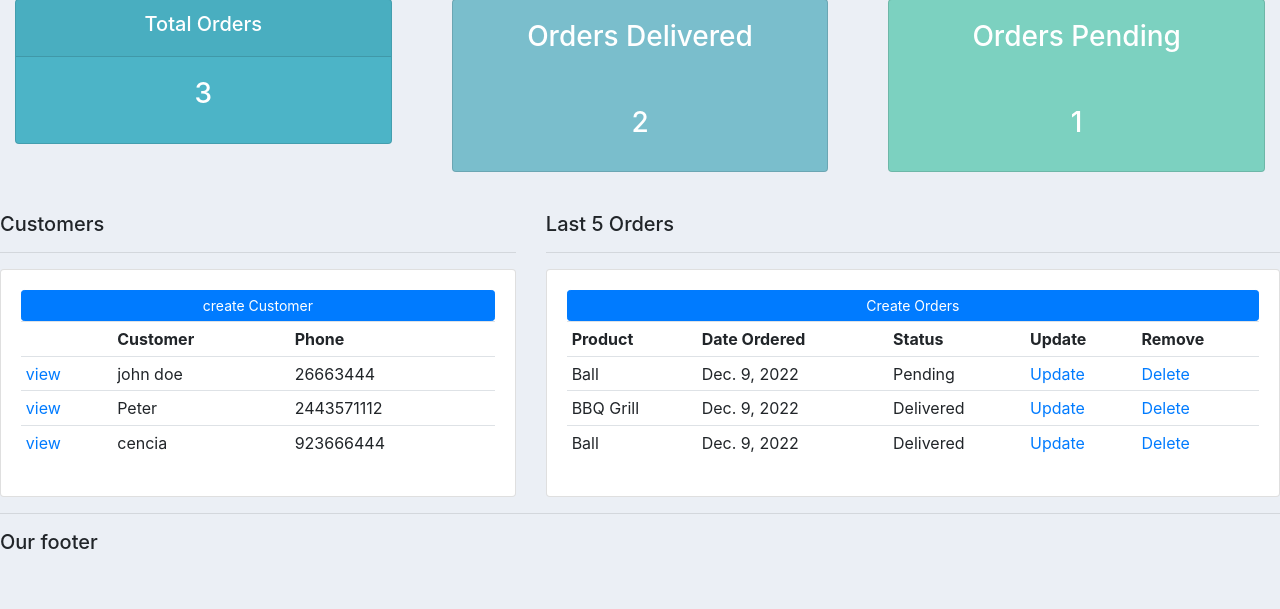
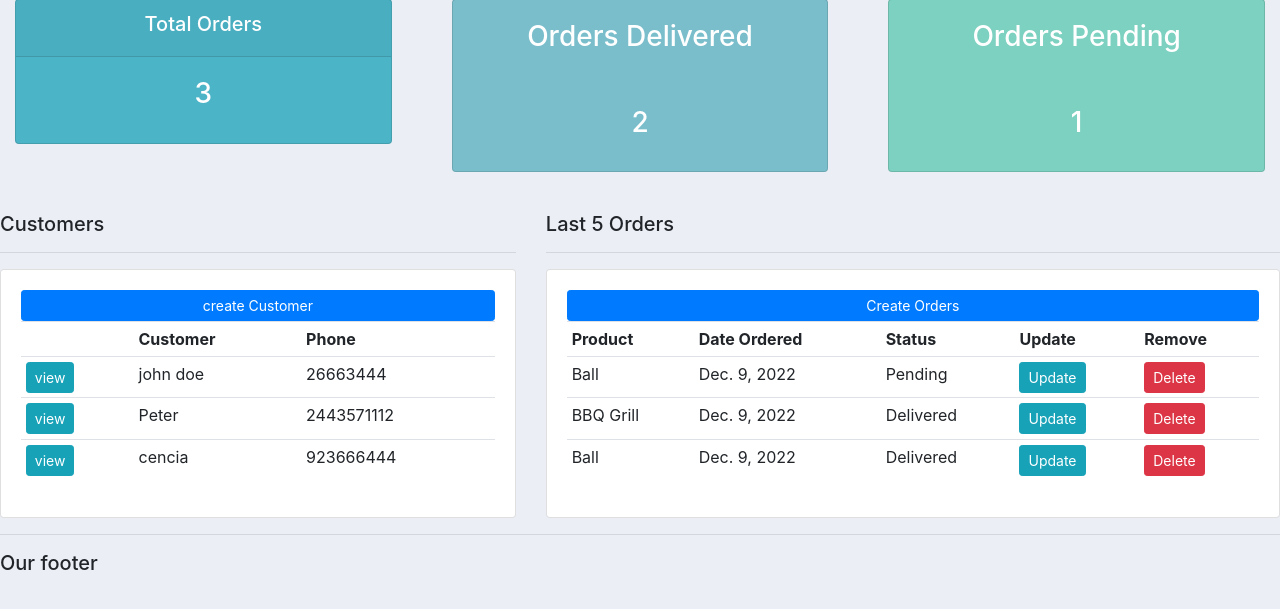
Before and after one commit to Cencious/CRM-app, a Django app: page / in a window 1280 px wide. Shown: the part 191-800 px from the top of the page. Run offline with Django 4.2, Linux system fonts and the light colour scheme; data comes from the database, SQL or seed files in the repository; some libraries are stand-ins or nearby versions.

Commit message:
style link

```diff
--- a/accounts/templates/accounts/dashboard.html
+++ b/accounts/templates/accounts/dashboard.html
@@ -18,7 +18,7 @@
                 </tr>
                 {% for customer in customers%}
                 <tr>
-                    <td><a href="{% url 'customer' customer.id %}">view</a></td>
+                    <td><a class="btn btn-sm btn-info" href="{% url 'customer' customer.id %}">view</a></td>
                     <td>{{customer.name}} </td>
                     <td>{{customer.phone}} </td>
                 </tr>
@@ -47,8 +47,8 @@
                     <td>{{order.products}} </td>
                     <td>{{order.date_created}} </td>
                     <td>{{order.status}} </td>
-                    <td><a href="">Update</a></td>
-                    <td><a href="">Delete</a></td>
+                    <td><a class="btn btn-sm btn-info" href="">Update</a></td>
+                    <td><a class="btn btn-sm btn-danger" href="">Delete</a></td>
                 </tr>
                 {% endfor%}
             </table>
```
